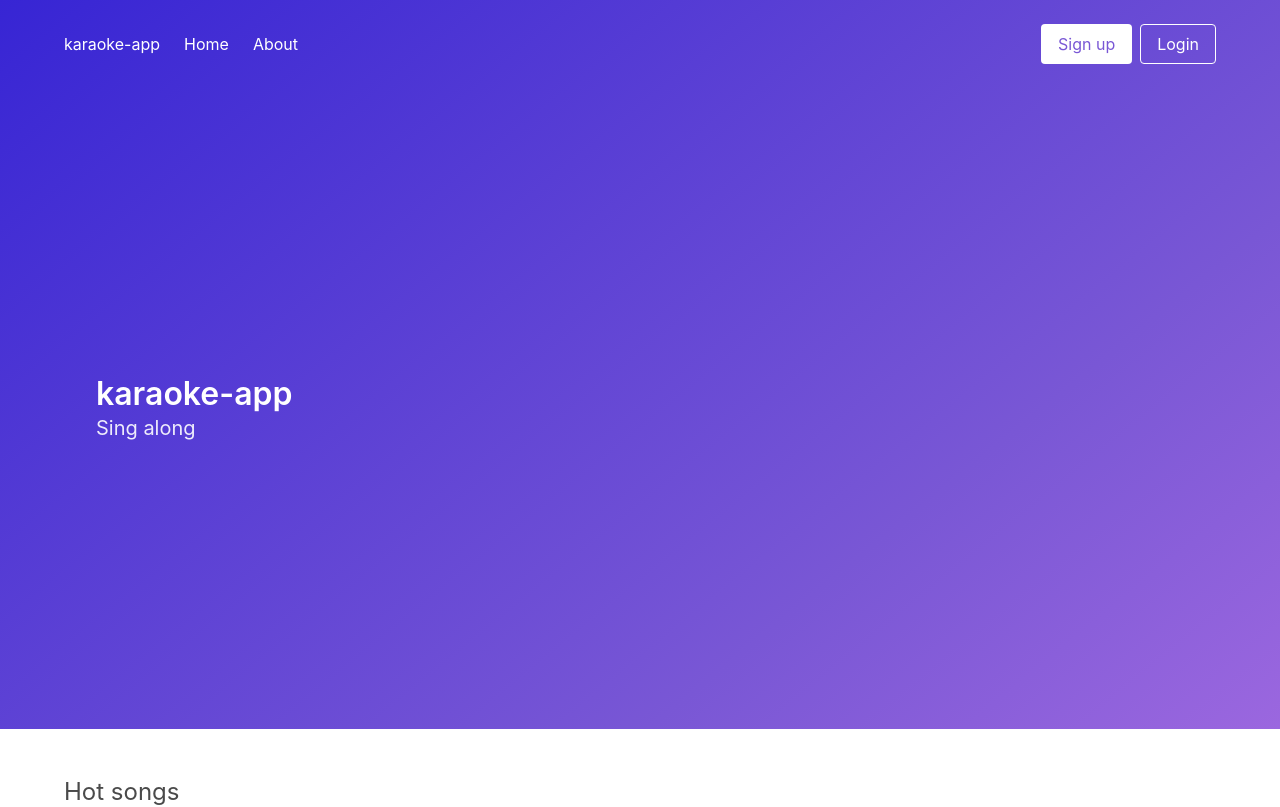
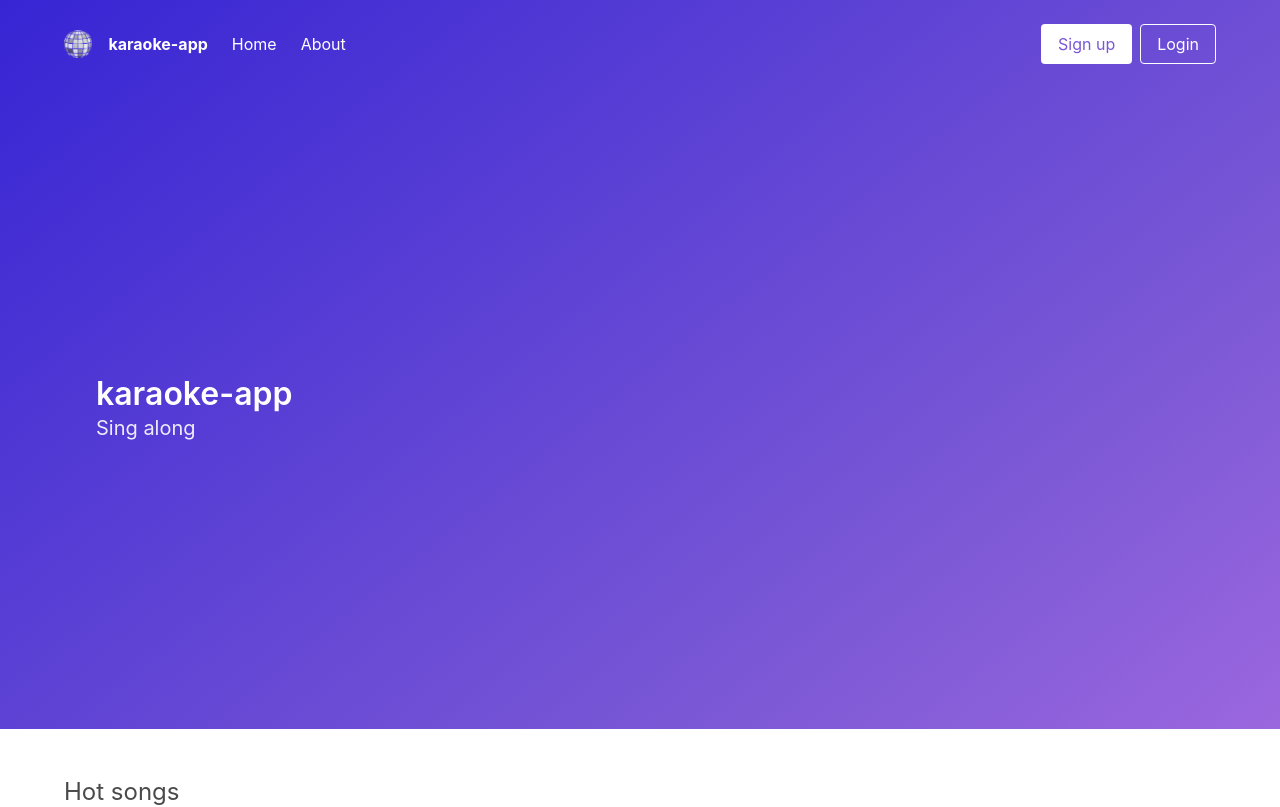
Before and after one commit to karaoke-app/frontend, a Vue app: page / in a window 1280 px wide. Shown: the top 807 px of the page. Built offline with nearby package versions, Linux system fonts and the light colour scheme.

Commit message:
changed navbar logo

```diff
--- a/src/components/Navbar.vue
+++ b/src/components/Navbar.vue
@@ -7,8 +7,8 @@
     :class="{ 'is-homepage': homepage }"
   >
     <template slot="brand">
-      <b-navbar-item tag="router-link" :to="{ path: '/' }"
-        >karaoke-app</b-navbar-item
+      <b-navbar-item tag="router-link" :to="{ path: '/' }" class="logo"
+        ><img src="@/assets/discoball64.png" /> karaoke-app</b-navbar-item
       >
     </template>
     <template slot="start">
@@ -74,4 +74,12 @@ nav.is-homepage .navbar-burger {
     color: rgba(255, 255, 255, 1);
   }
 }
+
+.navbar-brand .logo {
+  font-weight: bold;
+
+  img {
+    margin-right: 1em;
+  }
+}
 </style>
```
Also changed, not shown: src/assets/discoball64.png (added), src/assets/logo.png (deleted).
